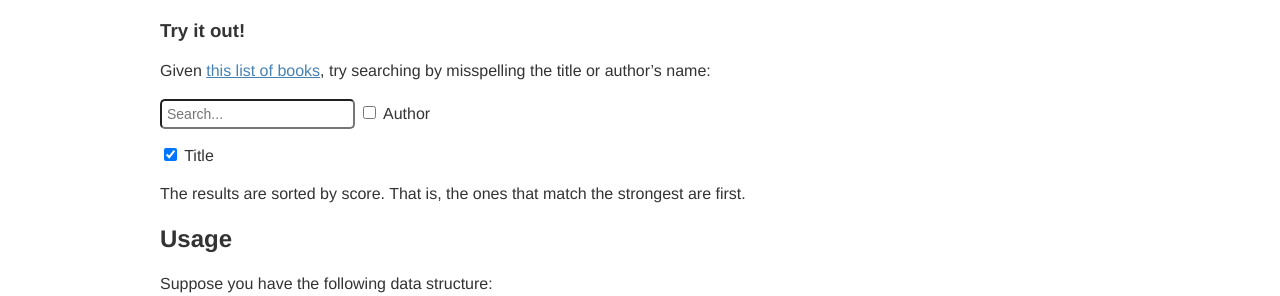
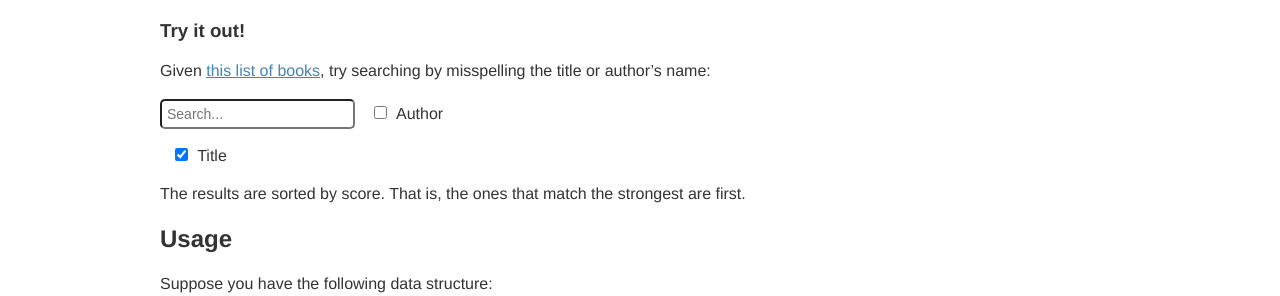
Before and after one commit to krisk/krisk.github.com, a Jekyll site: the page built from projects/fuse.md, in a window 1280 px wide. Shown: the part 400-696 px from the top of the page. Built offline with Jekyll 4.4.1, drawn with Linux system fonts in a browser that asks for light colours; comment, search, counter and statistics services are not loaded.

Commit message:
added input spacing for Fuse checheckboxes

```diff
--- a/css/project.css
+++ b/css/project.css
@@ -58,3 +58,7 @@ h1 {
     border-top: 1px solid #AEAEAE;
     margin: 30px 0;
 }
+.fuse-checkbox {
+    margin-left: 15px;
+    margin-right: 5px;
+}
--- a/projects/fuse.md
+++ b/projects/fuse.md
@@ -34,10 +34,10 @@ If you need a lightweight, fast way to search through a list of items, and allow
 Given [this list of books](http://www.kiro.me/data/books.json), try searching by misspelling the title or author's name:
 
 <input id="inputSearch" placeholder="Search..." />
-<input id="author" type="checkbox" />
-<label for="author">Author</label>
+<input id="author" type="checkbox" class="fuse-checkbox" />
+<label for="author" >Author</label>
 
-<input id="title" type="checkbox" checked="true" />
+<input id="title" type="checkbox" checked="true" class="fuse-checkbox" />
 <label for="title">Title</label>
 
 The results are sorted by score. That is, the ones that match the strongest are first.
```
